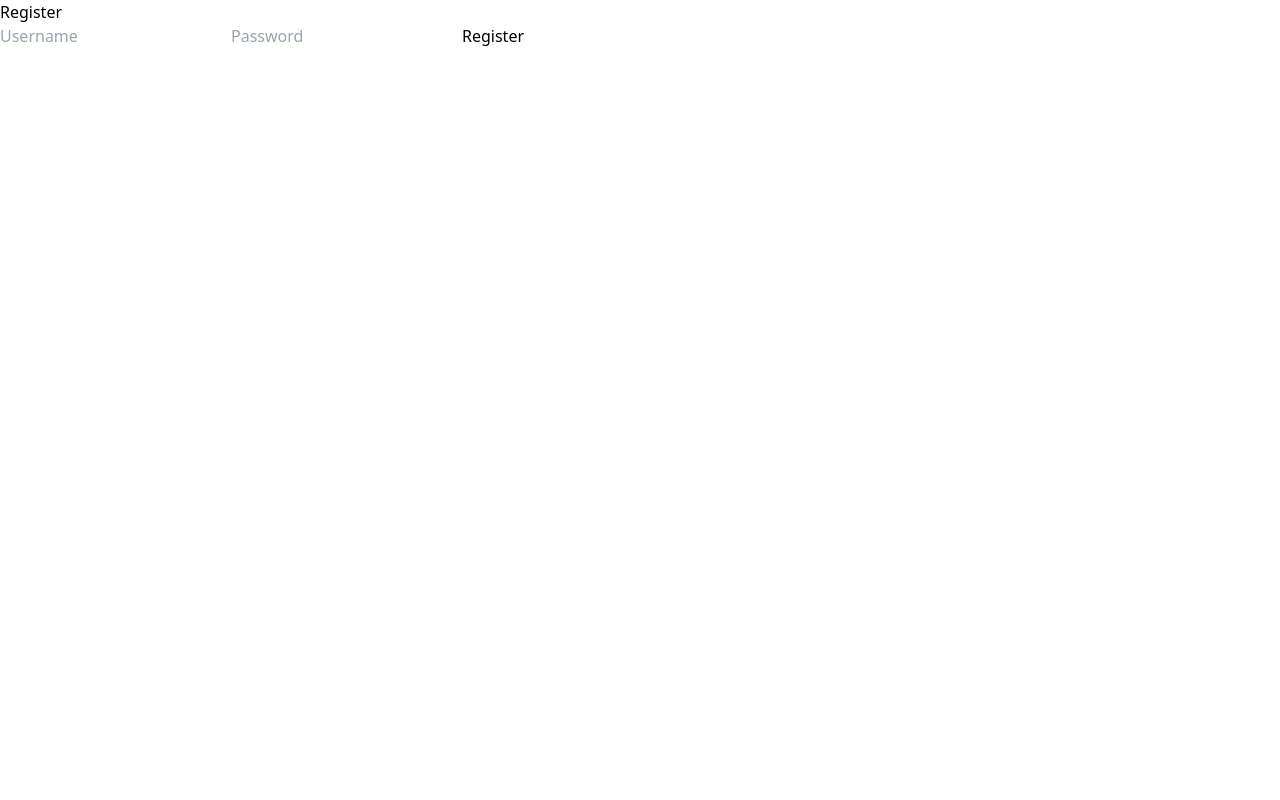
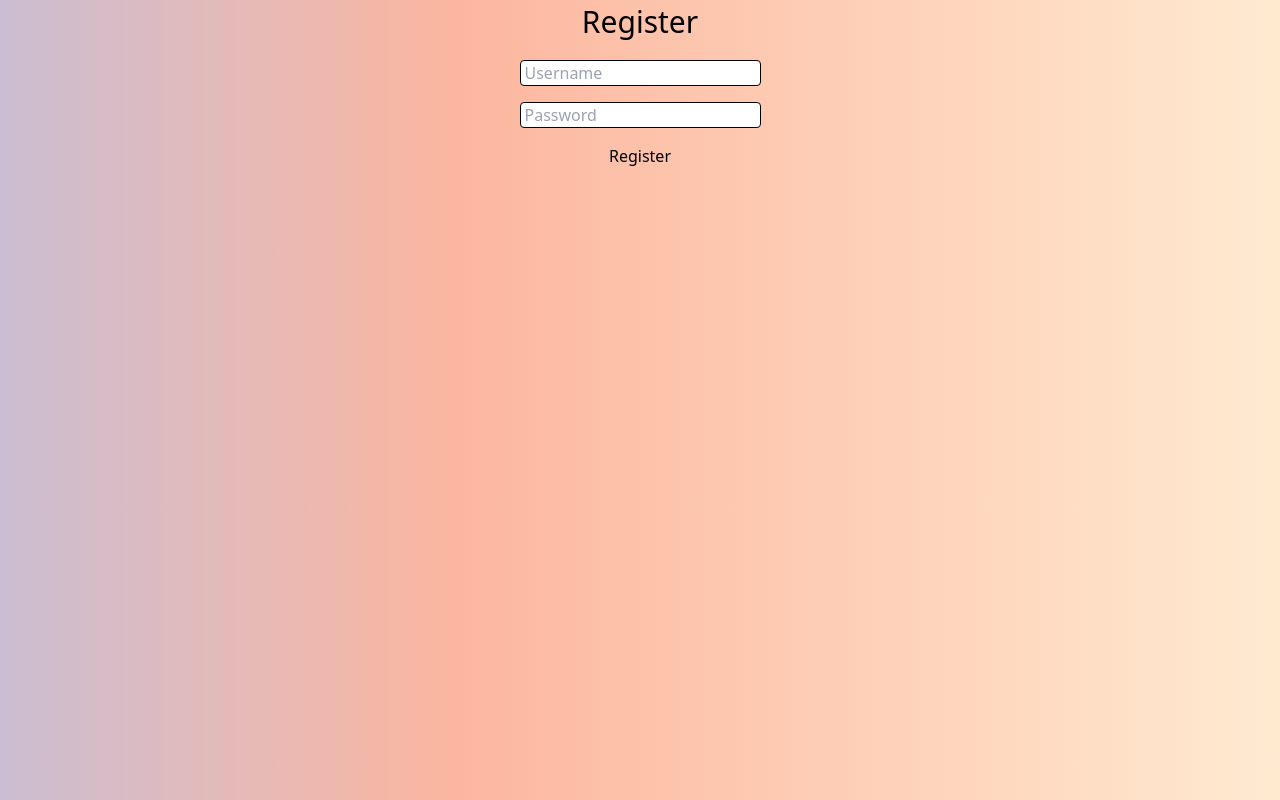
Before and after one commit to tcampbel22/transcendence, a React (Vite) app in the folder frontend/: page /register in a window 1280 px wide. Built offline with nearby package versions, Linux system fonts and the light colour scheme.

Commit message:
register page almost done - needs fetching logic

```diff
--- a/frontend/src/components/Login.tsx
+++ b/frontend/src/components/Login.tsx
@@ -2,7 +2,7 @@ import { Link } from 'react-router-dom';
 
 const Login = () => {
   return (
-	<div >
+	<div>
 	  <h1 className='font-bold text-3xl m-5'>Login</h1>
 	  <form className="flex flex-col items-center gap-4">
 		<input type="text" placeholder="Username" className='border border-black px-1 rounded w-auto focus:outline-none'/>
--- a/frontend/src/components/Register.tsx
+++ b/frontend/src/components/Register.tsx
@@ -1,12 +1,45 @@
+import {useState} from 'react'
+
 const Register = () => {
+	const [username, setUsername] = useState('');
+  	const [password, setPassword] = useState('');
+
+	//handles the submit and keeps the webpage unrefreshed - stuff goes eventually to backend.
+	//async so we can use await inside it - needed for fetch
+	// prevenetDefault keeps the page from doing default action which is refreshing
+	const handleSubmit = async (e: React.FormEvent) => {
+		e.preventDefault()
+
+		console.log("Form submitted!");
+  		console.log("Username:", username);
+  		console.log("Password:", password);
+
+		const payload = {
+			username,
+			password,
+		};
+		setPassword('')
+		setUsername('')
+	}
+
 	return (
-	<div>
-	  <h1>Register</h1>
-	  <form>
-		<input type="text" placeholder="Username" />
-		<input type="password" placeholder="Password" />
-		<button type="submit">Register</button>
-	  </form>
+	<div className="flex flex-col items-center gap-4 bg-gradient-moving bg-[length:200%_200%] animate-bg-pan min-h-screen">
+	  <h1 className="text-3xl m-1 items-center">Register</h1>
+	  	<form className="flex flex-col items-center gap-4" onSubmit={handleSubmit}>
+			<input 	type="text"
+					placeholder="Username"
+					className='border border-black px-1 rounded w-auto focus:outline-none'
+					value={username}
+					onChange={(e) => setUsername(e.target.value)}
+			/>
+			<input 	type="password"
+					placeholder="Password"
+					className='border border-black px-1 rounded w-auto focus:outline-none'
+					value={password}
+					onChange={(e) => setPassword(e.target.value)}
+			/>
+			<button  type="submit">Register</button>
+		</form>
 	</div>
   );
 }
```
